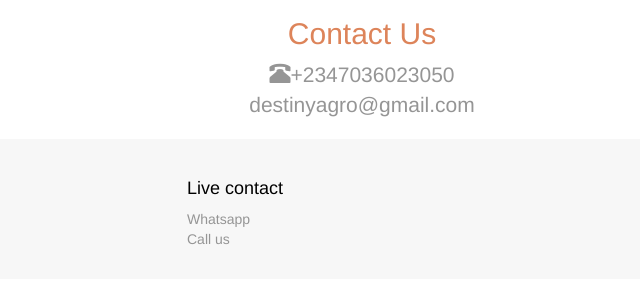
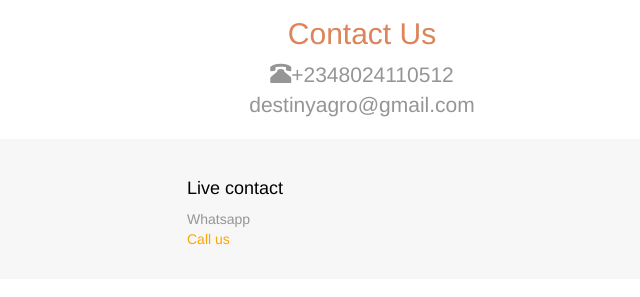
Before and after one commit to Mathdel404/Agro, a plain HTML site: page product.html in a window 1280 px wide. Shown: the part 1810-2107 px from the top of the page, 278-918 px from the left. Drawn offline with nearby package versions, Linux system fonts and the light colour scheme.

Commit message:
Update product.html

```diff
--- a/product.html
+++ b/product.html
@@ -61,7 +61,7 @@
             <div class="container">
               <h1><span class="glyphicon glyphicon-equalizer"></span> Destiny Agro</h1>
               <p>Buy quality poultry products at the comfort of your home </p>
-              <p><a class="btn btn-primary" href="tel:+2347036023050">Contact Now</a></p>
+              <p><a class="btn btn-primary" href="tel:+2348024110512">Contact Now</a></p>
             </div>
           </div>
           <!-- Featured Products -->
@@ -152,7 +152,7 @@
                     Atanda International High School, Oluyole Estate, Ibadan, Oyo State.
                   </p>
                   <h2>Contact Us</h2>
-                  <p class="lead"><span class="glyphicon glyphicon-phone-alt"></span>+2347036023050 <br>
+                  <p class="lead"><span class="glyphicon glyphicon-phone-alt"></span>+2348024110512<br>
                     destinyagro@gmail.com</p>
                 </div>
               </div>
@@ -171,7 +171,7 @@
                     <h3>Live contact</h3>
                     <ul class="list-unstyled">
                       <li><a href="https://wa.me/2347036023050?text=Destiny%20Agro%20Let's%20Talk.">Whatsapp</a></li>
-                      <li><a href="tel:+2347036023050">Call us</a></li>
+                      <li><a hre="tel:+2348024110512">Call us</a></li>
                     </ul>
                   </div>
                 </div><!-- /.row -->
```
